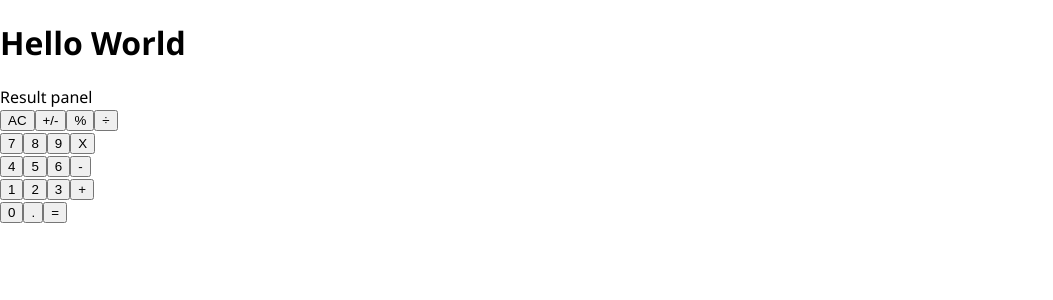
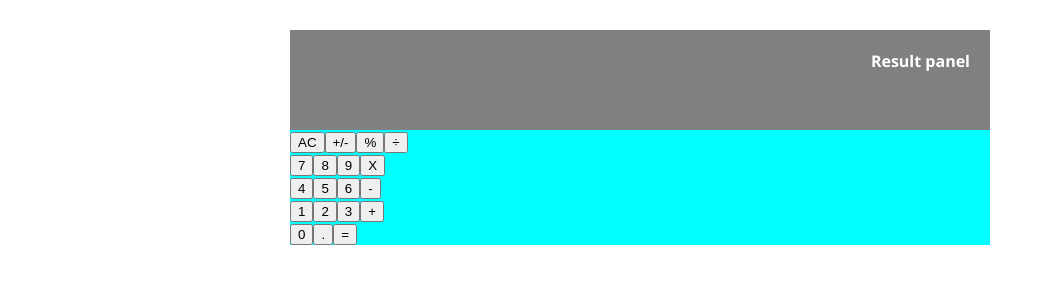
Before and after one commit to teekaytech/React-Calclator, a React (Create React App) app: page / in a window 1280 px wide. Shown: the top 300 px of the page, without its empty margins (0-1053 px from the left). Built offline with nearby package versions, Linux system fonts and the light colour scheme.

Commit message:
Add styles to App and Button components

```diff
--- a/src/components/App.js
+++ b/src/components/App.js
@@ -5,9 +5,10 @@
 function App() {
   return (
     <>
-      <h1>Hello World</h1>
-      <Display result="Result panel" />
-      <ButtonPanel />
+      <main className="main">
+        <Display result="Result panel" />
+        <ButtonPanel />
+      </main>
     </>
   );
 }
--- a/src/components/Display.js
+++ b/src/components/Display.js
@@ -4,9 +4,9 @@
 const Display = props => {
   const { result } = props;
   return (
-    <div>
+    <section className="display">
       {result}
-    </div>
+    </section>
   );
 };
 
--- a/src/index.css
+++ b/src/index.css
@@ -1,6 +1,29 @@
+* {
+  box-sizing: border-box;
+}
+
 body {
   margin: 0;
   font-family: "Segoe UI", sans-serif;
   -webkit-font-smoothing: antialiased;
   -moz-osx-font-smoothing: grayscale;
 }
+
+.main {
+  margin: 0 auto;
+  margin-top: 30px;
+  display: flex;
+  flex-direction: column;
+  width: 700px;
+  background-color: aqua;
+}
+
+.display {
+  display: flex;
+  justify-content: flex-end;
+  background-color: grey;
+  height: 100px;
+  color: white;
+  font-weight: bold;
+  padding: 20px;
+}
```
Also changed, not shown: public/logo512.png (deleted).
